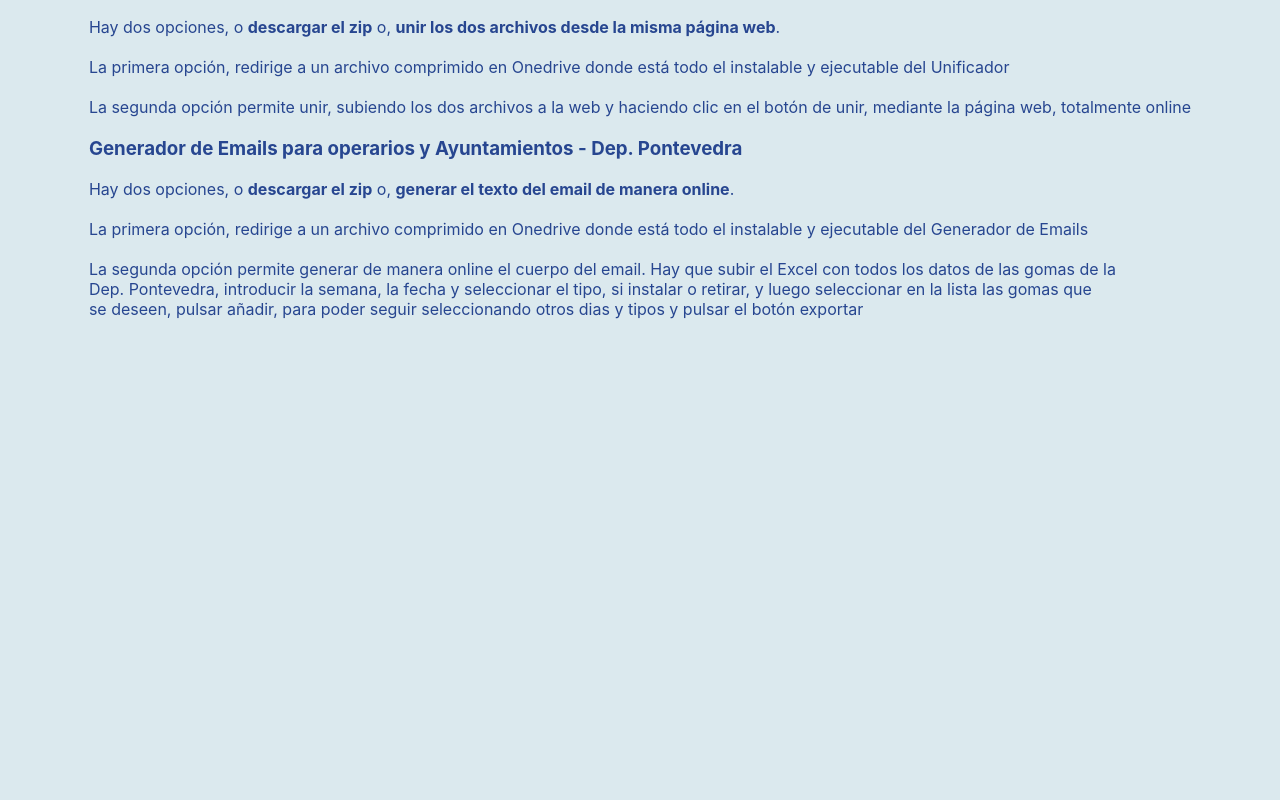
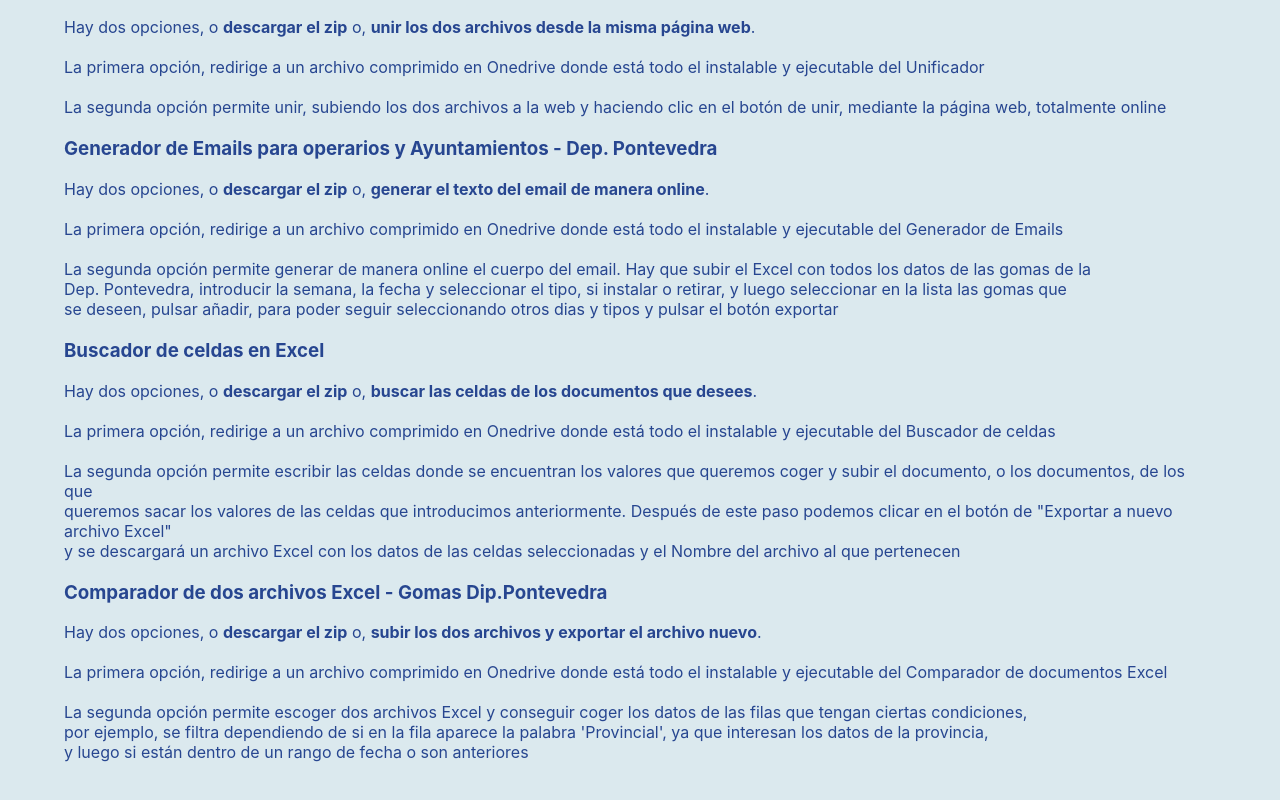
Before and after one commit to antoniovilaAntea/herramientas-varias, a React (Create React App) app: page /ayuda in a window 1280 px wide. Shown: the part 340-1140 px from the top of the page. Before the commit the page ends 800 px from the top, so only its background shows below. Built offline with nearby package versions, Linux system fonts and the light colour scheme.

Commit message:
Update: ayuda e index

```diff
--- a/src/Pages/Ayuda/Ayuda.tsx
+++ b/src/Pages/Ayuda/Ayuda.tsx
@@ -55,6 +55,48 @@ const Ayuda = () => {
           tipos y pulsar el botón exportar
         </p>
       </div>
+      <div>
+        <h3>Buscador de celdas en Excel</h3>
+        <p>
+          Hay dos opciones, o <b>descargar el zip</b> o,{" "}
+          <b>buscar las celdas de los documentos que desees</b>.
+        </p>
+        <p>
+          La primera opción, redirige a un archivo comprimido en Onedrive donde
+          está todo el instalable y ejecutable del Buscador de celdas
+        </p>
+        <p>
+          La segunda opción permite escribir las celdas donde se encuentran los
+          valores que queremos coger y subir el documento, o los documentos, de
+          los que
+          <br />
+          queremos sacar los valores de las celdas que introducimos
+          anteriormente. Después de este paso podemos clicar en el botón de
+          "Exportar a nuevo archivo Excel"
+          <br />y se descargará un archivo Excel con los datos de las celdas
+          seleccionadas y el Nombre del archivo al que pertenecen
+        </p>
+      </div>
+      <div>
+        <h3>Comparador de dos archivos Excel - Gomas Dip.Pontevedra</h3>
+        <p>
+          Hay dos opciones, o <b>descargar el zip</b> o,{" "}
+          <b>subir los dos archivos y exportar el archivo nuevo</b>.
+        </p>
+        <p>
+          La primera opción, redirige a un archivo comprimido en Onedrive donde
+          está todo el instalable y ejecutable del Comparador de documentos
+          Excel
+        </p>
+        <p>
+          La segunda opción permite escoger dos archivos Excel y conseguir coger
+          los datos de las filas que tengan ciertas condiciones,
+          <br />
+          por ejemplo, se filtra dependiendo de si en la fila aparece la palabra
+          'Provincial', ya que interesan los datos de la provincia,
+          <br />y luego si están dentro de un rango de fecha o son anteriores
+        </p>
+      </div>
     </div>
   );
 };
--- a/src/Pages/Inicio.tsx
+++ b/src/Pages/Inicio.tsx
@@ -37,6 +37,11 @@ const Inicio = () => {
                 valor de la celda o las celdas que el usuario escriba separadas
                 por comas y sacar un documento con estos valores
               </li>
+              <li>
+                <b>Comparador de excel</b>: Esta herramienta sirve para comparar
+                dos excel con datos de las espiras de la Diputación de
+                Pontevedra y, exportar los Datos en un mismo Excel
+              </li>
             </ul>
           </div>
         </div>
```
